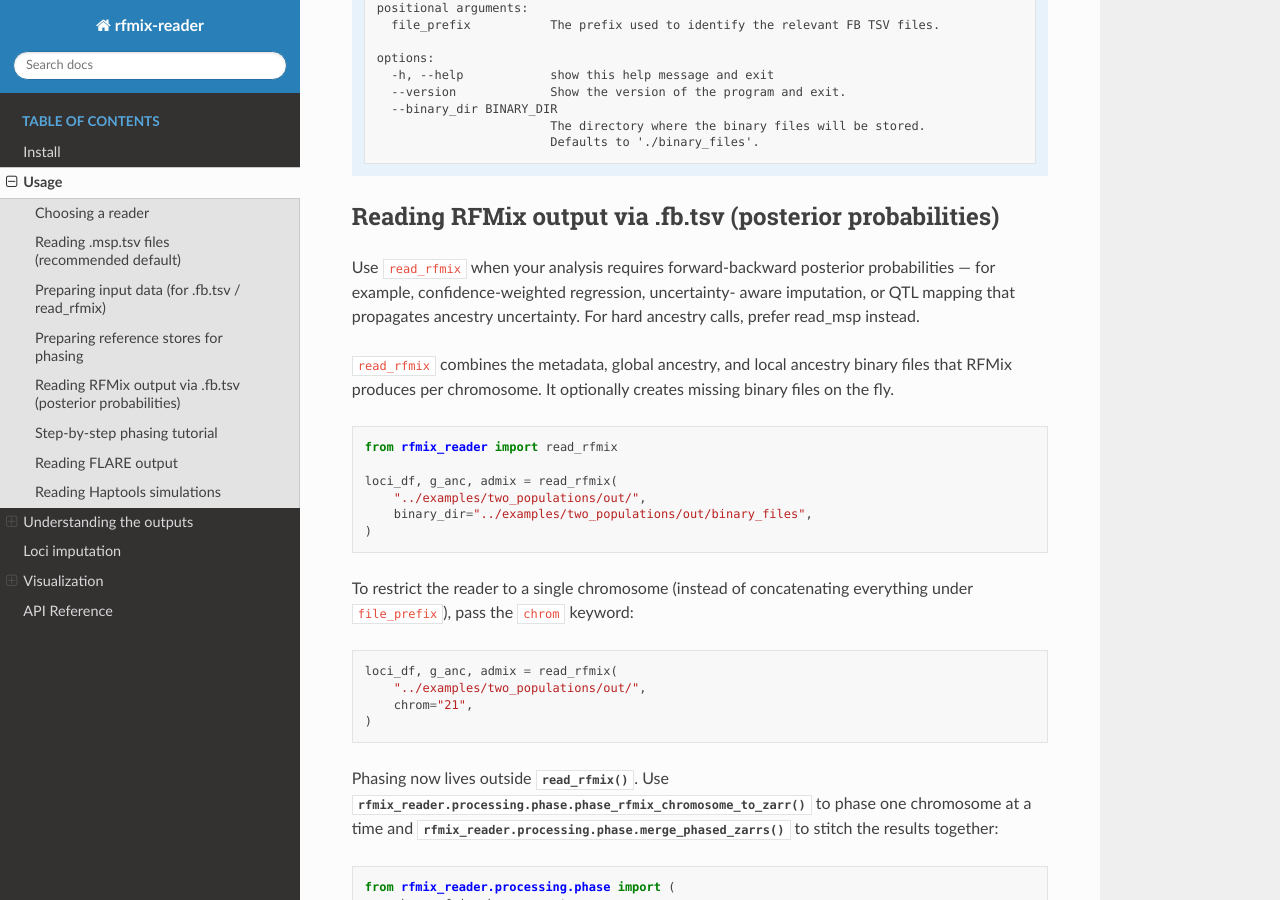
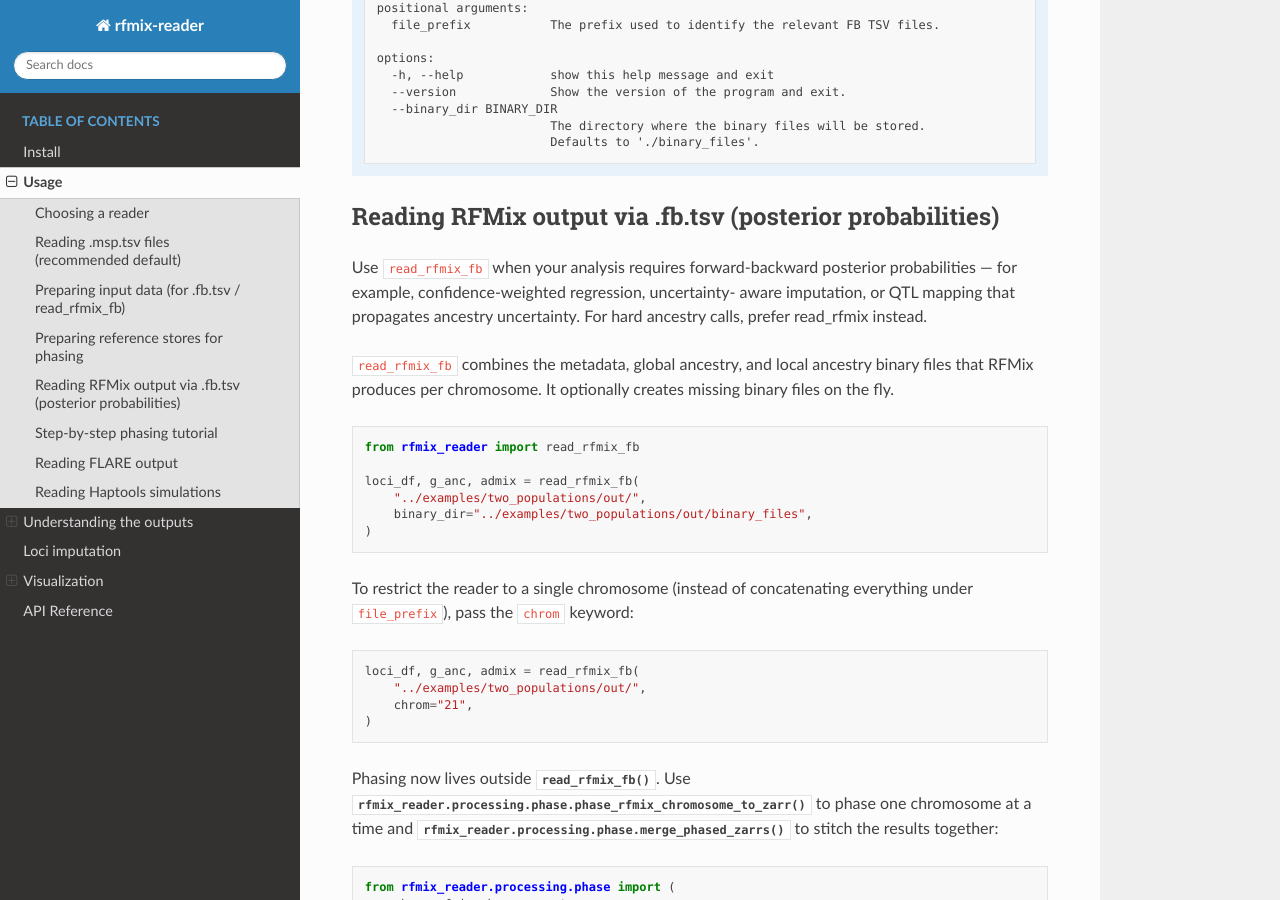
Before and after one commit to heart-gen/rfmix_reader, a Sphinx documentation site: the page built from docs/usage.rst, in a window 1280 px wide and 900 px high, scrolled down 3455 px. Built offline with Sphinx 7.4.7 and the Read the Docs theme 3.1.0, drawn with Linux system fonts in a browser that asks for light colours; some of the changed text lies outside the part shown.

Commit message:
rename: read_msp→read_rfmix (default), read_rfmix→read_rfmix_fb (posteriors)
read_rfmix now reads .msp.tsv files (the recommended default — ~2,000x
smaller than .fb.tsv, no binary conversion needed, hard ancestry calls).
read_rfmix_fb reads .fb.tsv binary files for analyses that require
forward-backward posterior probability values.

Changes:
- readers/read_msp.py: rename public function read_msp → read_rfmix
- readers/read_rfmix.py: rename public function read_rfmix → read_rfmix_fb
- readers/__init__.py: update imports/exports for both new names
- rfmix_reader/__init__.py: update __all__, _lazy map, TYPE_CHECKING block
- _testing.py: update to read_rfmix_fb (loads .fb.tsv via binary_dir)
- processing/phase.py: update internal import/call to read_rfmix_fb
- tests/test_imputation_chr21.py: update import to read_rfmix_fb
- tests/test_read_msp.py: update to use read_rfmix from read_msp module
- README.md: update all function references throughout
- docs/usage.rst: update all function references throughout
- docs/api.rst: add clarifying note on module locations

```diff
--- a/docs/usage.rst
+++ b/docs/usage.rst
@@ -22,11 +22,11 @@ your data and analysis goal:
      - Key file
      - Typical size
    * - GWAS, admixture mapping, QC, most analyses
-     - :func:`read_msp`
+     - :func:`read_rfmix`
      - ``.msp.tsv``
      - ~3 MB / chrom
    * - Posterior probabilities / uncertainty-aware models
-     - :func:`read_rfmix`
+     - :func:`read_rfmix_fb`
      - ``.fb.tsv`` → ``.bin``
      - ~7.5 GB / chrom
    * - FLARE-inferred local ancestry
@@ -38,31 +38,31 @@ your data and analysis goal:
      - ``*_simulated.vcf.gz``
      - varies
 
-**Use** ``read_msp`` **as your default.** The ``.msp.tsv`` file is
+**Use** ``read_rfmix`` **as your default.** The ``.msp.tsv`` file is
 ~2,000× smaller than the ``.fb.tsv`` forward-backward matrix, requires no
 binary conversion, and loads in seconds. It contains hard ancestry calls
 (integer counts 0/1/2) that are sufficient for the vast majority of local
-ancestry analyses. Switch to ``read_rfmix`` only when you explicitly need
+ancestry analyses. Switch to ``read_rfmix_fb`` only when you explicitly need
 posterior probability values.
 
 Reading .msp.tsv files (recommended default)
 --------------------------------------------
 
-``read_msp`` reads RFMix ``.msp.tsv`` files directly into a
+``read_rfmix`` reads RFMix ``.msp.tsv`` files directly into a
 ``(loci_df, g_anc, local_array)`` triple — the same interface as every
 other reader in the package.
 
 .. code:: python
 
-   from rfmix_reader import read_msp
+   from rfmix_reader import read_rfmix
 
-   loci_df, g_anc, local_array = read_msp("../examples/two_populations/out/")
+   loci_df, g_anc, local_array = read_rfmix("../examples/two_populations/out/")
 
 To restrict to a single chromosome:
 
 .. code:: python
 
-   loci_df, g_anc, local_array = read_msp(
+   loci_df, g_anc, local_array = read_rfmix(
        "../examples/two_populations/out/",
        chrom="21",
    )
@@ -75,32 +75,32 @@ are diploid ancestry counts:
 * ``1`` — one allele is from ancestry *k*
 * ``2`` — both alleles are from ancestry *k*
 
-Populations are ordered alphabetically (matching ``read_rfmix`` and
+Populations are ordered alphabetically (matching ``read_rfmix_fb`` and
 ``read_flare``). Each row corresponds to one RFMix ancestry segment;
 use :func:`interpolate_array` with ``interpolation="stepwise"`` to expand
 segments onto a denser variant grid.
 
 .. note::
 
-   ``read_msp`` sets ``g_anc=None`` by default because global ancestry
+   ``read_rfmix`` sets ``g_anc=None`` by default because global ancestry
    proportions are not stored in the ``.msp.tsv`` file itself. Pass a
    pre-loaded global ancestry DataFrame via the ``g_anc=`` keyword, or
    load it separately:
 
    .. code:: python
 
-      from rfmix_reader import read_msp, read_rfmix
+      from rfmix_reader import read_rfmix, read_rfmix_fb
 
-      # Use read_rfmix only for g_anc, then read ancestry from .msp.tsv
-      _, g_anc, _ = read_rfmix("two_pops/out/")
-      loci_df, g_anc, local_array = read_msp("two_pops/out/", g_anc=g_anc)
+      # Use read_rfmix_fb only for g_anc, then read ancestry from .msp.tsv
+      _, g_anc, _ = read_rfmix_fb("two_pops/out/")
+      loci_df, g_anc, local_array = read_rfmix("two_pops/out/", g_anc=g_anc)
 
-Preparing input data (for .fb.tsv / read_rfmix)
-------------------------------------------------
+Preparing input data (for .fb.tsv / read_rfmix_fb)
+---------------------------------------------------
 
-The ``read_rfmix`` path requires converting ``*.fb.tsv`` files to compact
+The ``read_rfmix_fb`` path requires converting ``*.fb.tsv`` files to compact
 binary chunks. This step is only needed when you require posterior
-probabilities. Skip this section if you are using ``read_msp``.
+probabilities. Skip this section if you are using ``read_rfmix``.
 
 The most common workflow starts from the RFMix ``*.fb.tsv`` files. These
 can be converted into compact binary chunks with
@@ -129,7 +129,7 @@ As of **v0.1.20** the same conversion can be launched via the CLI.
 Preparing reference stores for phasing
 --------------------------------------
 
-The phasing path in ``read_rfmix`` expects per-chromosome VCF-Zarr stores and
+The phasing path in ``read_rfmix_fb`` expects per-chromosome VCF-Zarr stores and
 sample annotations. The ``prepare-reference`` CLI converts bgzipped, indexed
 VCF/BCF files into the required ``<chrom>.zarr`` directories.
 
@@ -208,21 +208,21 @@ To build a phasing-ready reference set end-to-end::
 Reading RFMix output via .fb.tsv (posterior probabilities)
 -----------------------------------------------------------
 
-Use ``read_rfmix`` when your analysis requires forward-backward posterior
+Use ``read_rfmix_fb`` when your analysis requires forward-backward posterior
 probabilities — for example, confidence-weighted regression, uncertainty-
 aware imputation, or QTL mapping that propagates ancestry uncertainty.
-For hard ancestry calls, prefer :ref:`read_msp <Reading .msp.tsv files
+For hard ancestry calls, prefer :ref:`read_rfmix <Reading .msp.tsv files
 (recommended default)>` instead.
 
-``read_rfmix`` combines the metadata, global ancestry, and local ancestry
+``read_rfmix_fb`` combines the metadata, global ancestry, and local ancestry
 binary files that RFMix produces per chromosome. It optionally creates
 missing binary files on the fly.
 
 .. code:: python
 
-   from rfmix_reader import read_rfmix
+   from rfmix_reader import read_rfmix_fb
 
-   loci_df, g_anc, admix = read_rfmix(
+   loci_df, g_anc, admix = read_rfmix_fb(
        "../examples/two_populations/out/",
        binary_dir="../examples/two_populations/out/binary_files",
    )
@@ -232,12 +232,12 @@ everything under ``file_prefix``), pass the ``chrom`` keyword:
 
 .. code:: python
 
-   loci_df, g_anc, admix = read_rfmix(
+   loci_df, g_anc, admix = read_rfmix_fb(
        "../examples/two_populations/out/",
        chrom="21",
    )
 
-Phasing now lives outside :func:`read_rfmix`. Use
+Phasing now lives outside :func:`read_rfmix_fb`. Use
 :func:`rfmix_reader.processing.phase.phase_rfmix_chromosome_to_zarr` to
 phase one chromosome at a time and
 :func:`rfmix_reader.processing.phase.merge_phased_zarrs` to stitch the
@@ -317,7 +317,7 @@ Reading FLARE output
 
 ``read_flare`` offers the same interface but targets FLARE's
 ``*.anc.vcf.gz`` and ``global.anc.gz`` files. The output tuple mirrors
-``read_rfmix`` and ``read_msp`` so downstream code can remain identical.
+``read_rfmix_fb`` and ``read_rfmix`` so downstream code can remain identical.
 
 .. code:: python
 
@@ -508,10 +508,10 @@ ancestries)``.
 
    from pathlib import Path
    import pandas as pd
-   from rfmix_reader import interpolate_array, read_rfmix
+   from rfmix_reader import interpolate_array, read_rfmix_fb
 
-   # Local ancestry loci and trajectories
-   loci_df, _, admix = read_rfmix("two_pops/out/", binary_dir="./binary_files")
+   # Local ancestry loci and trajectories (use read_rfmix_fb for posteriors)
+   loci_df, _, admix = read_rfmix_fb("two_pops/out/", binary_dir="./binary_files")
 
    # Variant grid: provide chrom/pos plus the RFMix row index in column ``i``
    variant_df = pd.read_parquet("genotypes/variants.parquet")
@@ -554,11 +554,11 @@ chromosome-level distributions as boxplots.
    from rfmix_reader import (
        plot_global_ancestry,
        plot_ancestry_by_chromosome,
-       read_msp,
+       read_rfmix,
    )
 
-   # read_msp is the recommended default (no binary conversion)
-   loci_df, g_anc, admix = read_msp("two_pops/out/", g_anc=g_anc)
+   # read_rfmix is the recommended default (no binary conversion)
+   loci_df, g_anc, admix = read_rfmix("two_pops/out/", g_anc=g_anc)
 
    plot_global_ancestry(g_anc, dpi=300, bbox_inches="tight")
    plot_ancestry_by_chromosome(g_anc, dpi=300, bbox_inches="tight")
```
Also changed, not shown: README.md (+36 -36 lines), docs/api.rst (+7 -0 lines), rfmix_reader/__init__.py (+5 -5 lines), 8 other files.
